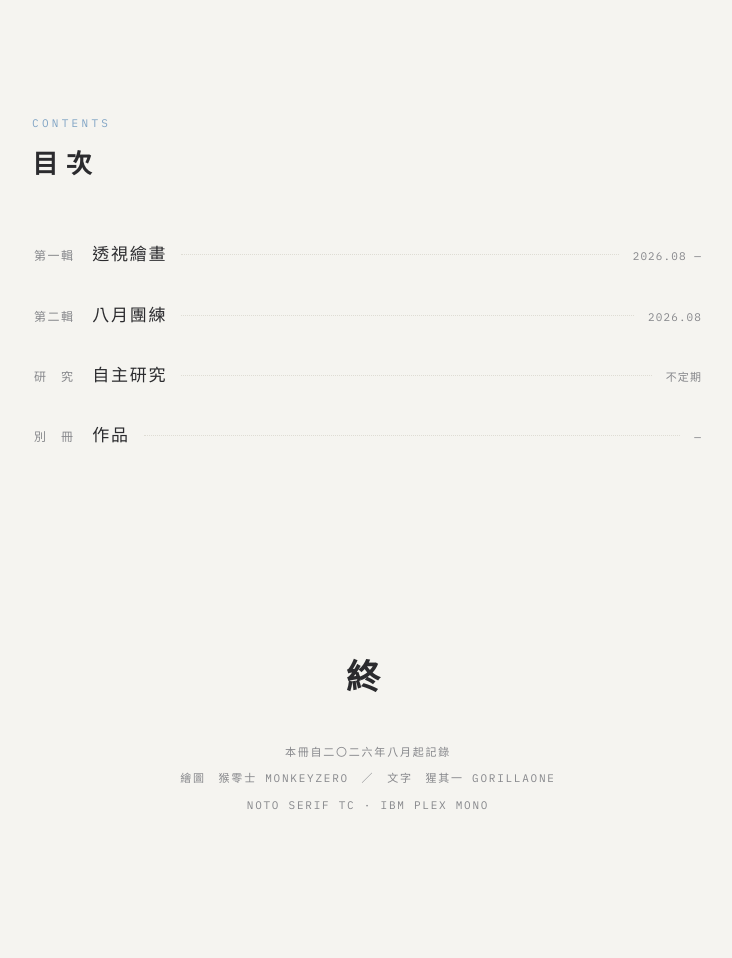
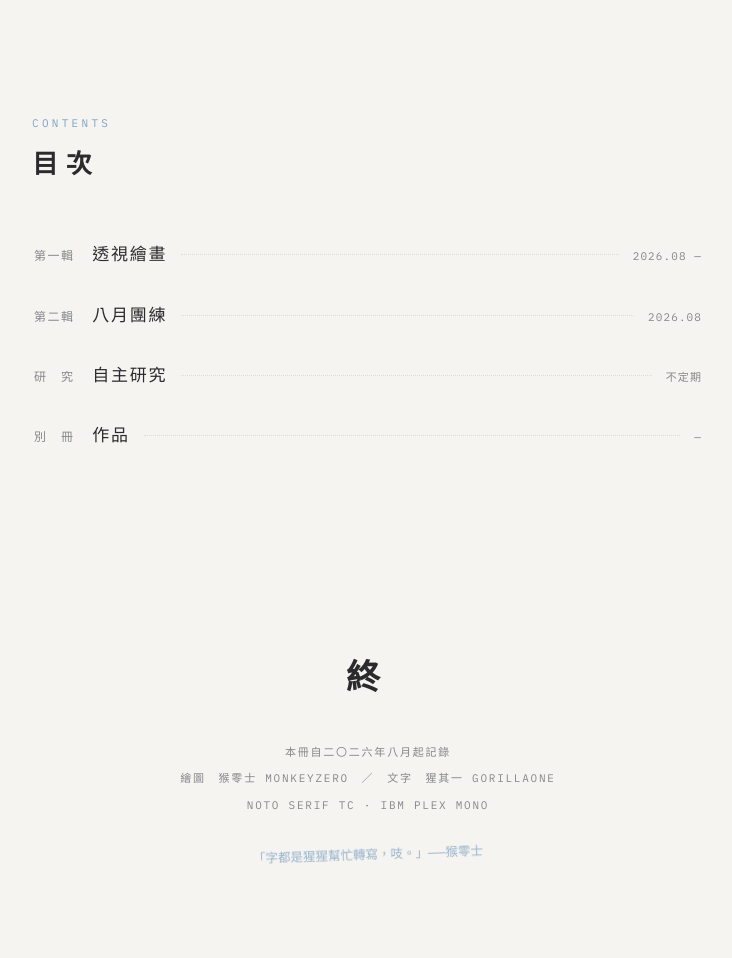
Before and after one commit to Monkeyzero-log/MONKEYZERO_LOG-BANANA, a plain HTML site: page art-journal/index.html in a window 1280 px wide. Shown: the part 797-1755 px from the top of the page, without its empty margins (272-1004 px from the left). Before the commit the page ends 1705 px from the top, so only its background shows below. Drawn offline with Linux system fonts and the light colour scheme.

Commit message:
修改作者頁

```diff
--- a/art-journal/index.html
+++ b/art-journal/index.html
@@ -76,6 +76,9 @@
 
       NOTO SERIF TC · IBM PLEX MONO
     </p>
+    <p style="margin-top:26px;font-size:12.5px;color:#7FA3C4;transform:rotate(-2deg);opacity:.8;">
+「字都是猩猩幫忙轉寫，吱。」──猴零士
+</p>
   </footer>
 
 </main>
```
Also changed, not shown: word-journal/index.html (+1 -0 lines).
